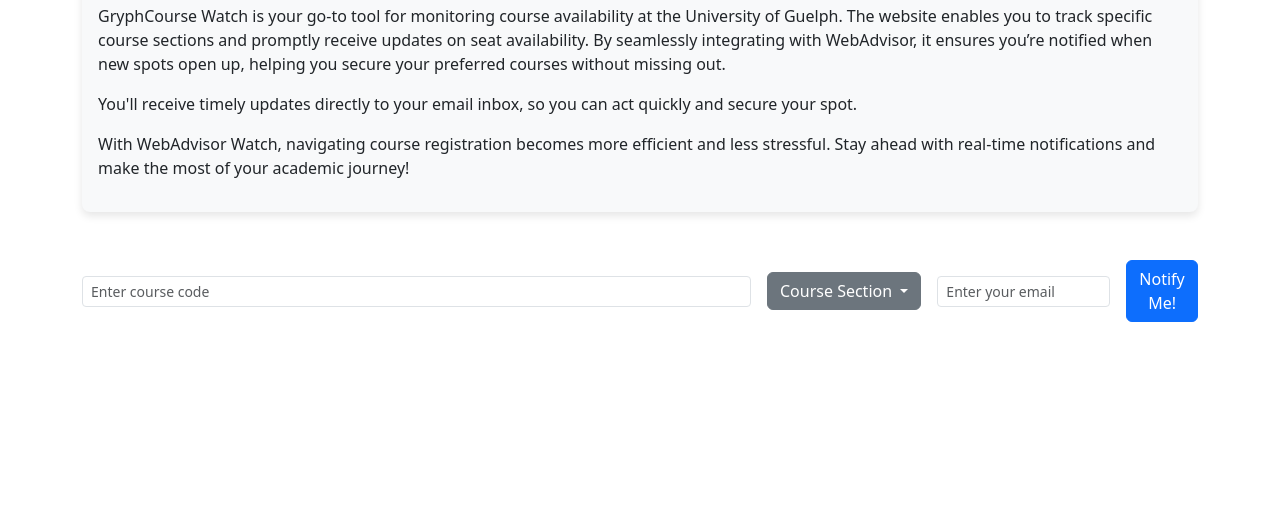
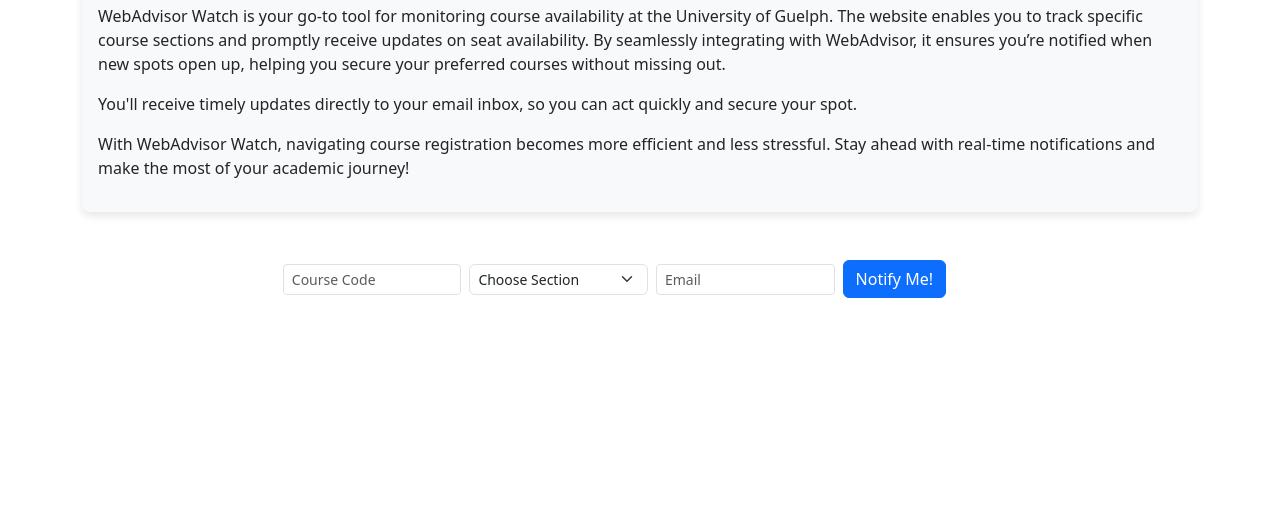
Before and after one commit to aarib-sami/gryph-course-watch, a plain HTML site: page index.html in a window 1280 px wide. Shown: the part 274-800 px from the top of the page. Drawn offline with nearby package versions, Linux system fonts and the light colour scheme.

Commit message:
Created skeleton layout of frontend.

```diff
--- a/index.html
+++ b/index.html
@@ -14,29 +14,25 @@
     <main class="container my-5">
       <div class="project-description mx-auto">
         <h2 class="display-5 mb-4">Welcome to GryphCourse Watch</h2>
-        <p>GryphCourse Watch is your go-to tool for monitoring course availability at the University of Guelph. The website enables you to track specific course sections and promptly receive updates on seat availability. By seamlessly integrating with WebAdvisor, it ensures you’re notified when new spots open up, helping you secure your preferred courses without missing out.</p>
+        <p>WebAdvisor Watch is your go-to tool for monitoring course availability at the University of Guelph. The website enables you to track specific course sections and promptly receive updates on seat availability. By seamlessly integrating with WebAdvisor, it ensures you’re notified when new spots open up, helping you secure your preferred courses without missing out.</p>
         <p>You'll receive timely updates directly to your email inbox, so you can act quickly and secure your spot.</p>
         <p>With WebAdvisor Watch, navigating course registration becomes more efficient and less stressful. Stay ahead with real-time notifications and make the most of your academic journey!</p>
       </div>
+
+      <div class="field-container">
+        <form class="d-flex align-items-center">
+          <input type="text" class="form-control form-control-sm w-25 me-2" placeholder="Course Code">
+          <select class="form-select form-select-sm w-25 me-2">
+            <option selected disabled>Choose Section</option>
+            <option value="section1">Section 1</option>
+            <option value="section2">Section 2</option>
+            <option value="section3">Section 3</option>
+          </select>
+          <input type="email" class="form-control form-control-sm w-25 me-2" placeholder="Email">
+          <button type="button" class="btn btn-primary">Notify Me!</button>
+        </form>
+      </div>
     </main>
-
-    <div class="container mb-4">
-      <div class="d-flex justify-content-center align-items-center gap-3">
-        <input type="text" class="form-control form-control-sm w-15" placeholder="Enter course code">
-        <div class="dropdown">
-          <button class="btn btn-secondary dropdown-toggle" type="button" data-bs-toggle="dropdown" aria-expanded="false">
-            Course Section
-          </button>
-          <ul class="dropdown-menu">
-            <li><a class="dropdown-item" href="#">Action</a></li>
-            <li><a class="dropdown-item" href="#">Another action</a></li>
-            <li><a class="dropdown-item" href="#">Something else here</a></li>
-          </ul>
-        </div>
-        <input type="email" class="form-control form-control-sm w-25" placeholder="Enter your email">
-        <button type="button" class="btn btn-primary">Notify Me!</button>
-      </div>
-    </div>
 
     <script src="https://cdn.jsdelivr.net/npm/bootstrap@5.3.3/dist/js/bootstrap.bundle.min.js" integrity="sha384-YvpcrYf0tY3lHB60NNkmXc5s9fDVZLESaAA55NDzOxhy9GkcIdslK1eN7N6jIeHz" crossorigin="anonymous"></script>
   </body>
--- a/styles.css
+++ b/styles.css
@@ -2,11 +2,8 @@
     background-color: #f8f9fa;
     border-radius: 0.5rem;
     padding: 1rem;
+    margin-bottom: 3rem;
     box-shadow: 0 4px 8px rgba(0, 0, 0, 0.1);
-  }
-
-  .project-description h2 {
-    margin-bottom: 1rem;
 }
 
 .field-container {
@@ -24,6 +21,21 @@
     font-size: 0.875rem; /* Smaller font size for smaller inputs */
 }
 
+.w-15 {
+    max-width: 15%;
+}
+
 .w-25 {
     max-width: 25%;
 }
+
+/* Custom styles for select element */
+.form-select {
+    border-radius: 0.375rem; /* Match the border radius of other form controls */
+}
+
+/* Additional spacing if needed */
+body {
+    padding-left: 1rem;
+    padding-right: 1rem;
+}
```
Lines whose indentation alone changed are shown as unchanged.
